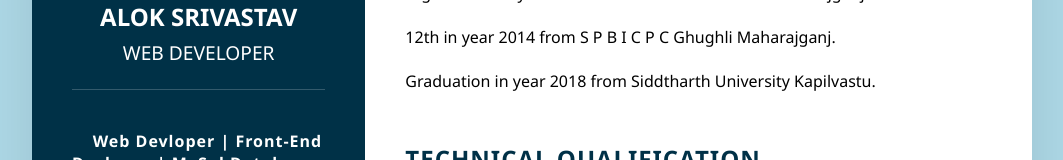
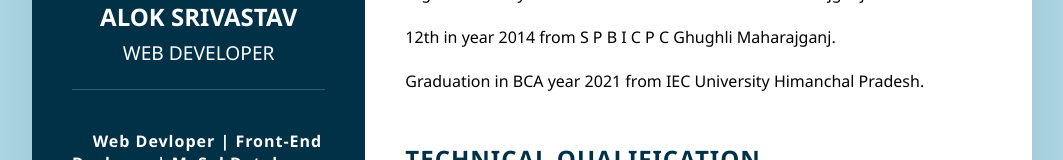
Before and after one commit to AlokSrivastav23/My-Portfolio, a plain HTML site: page html/index 1.html in a window 1280 px wide. Shown: the part 310-470 px from the top of the page, without its empty margins (108-1171 px from the left). Drawn offline with Linux system fonts and the light colour scheme.

Commit message:
Update index 1.html

```diff
--- a/html/index 1.html
+++ b/html/index 1.html
@@ -81,7 +81,7 @@
             <h2 class="title2">EDUCATION</h2>
             <p>High School in year 2012 from Pt.D D H S School Maharajganj.</p><br>
             <p>12th in year 2014 from S P B I C P C Ghughli Maharajganj.</p><br>
-            <p>Graduation in year 2018 from Siddtharth University Kapilvastu.</p>
+            <p>Graduation in BCA year 2021 from IEC University Himanchal Pradesh.</p>
         </div>
         <div class="about">
             <h2 class="title2">TECHNICAL QUALIFICATION</h2>
```
